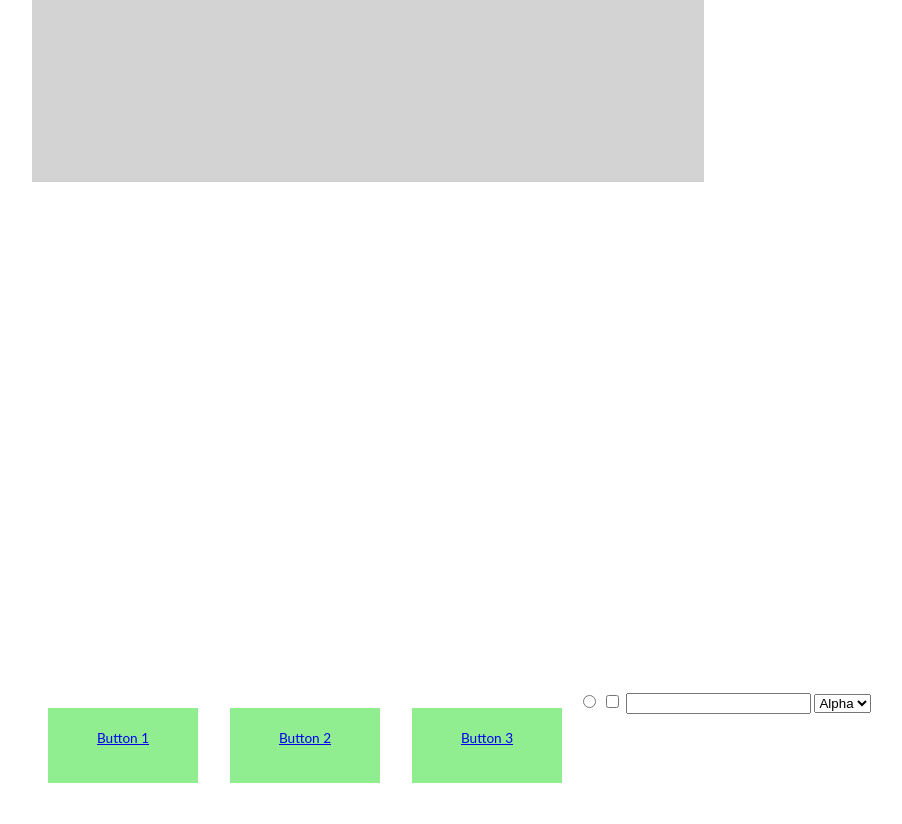
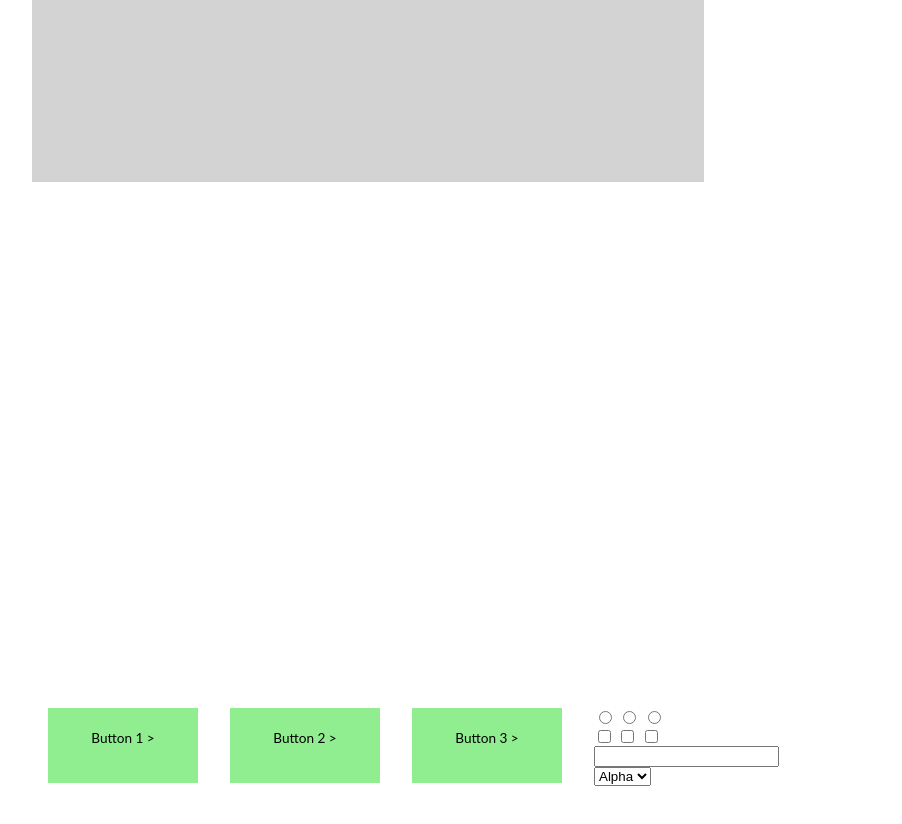
Before and after one commit to rmmasri/viztech-assign1, a plain HTML site: page index.html in a window 1280 px wide. Shown: the top 824 px of the page, without its empty margins (160-1062 px from the left). Drawn offline with nearby package versions, Linux system fonts and the light colour scheme.

Commit message:
Formatting

```diff
--- a/index.html
+++ b/index.html
@@ -12,12 +12,17 @@
 		<div class="dev-log"></div>
 		<div class="controls">
 			<!--include interactive elements here-->
-            <a href="#" class="button" id="button1">Button 1</a>
-            <a href="#" class="button" id="button2">Button 2</a>
-            <a href="#" class="button" id="button3">Button 3</a>
+            <a href="#" class="button" id="button1">Button 1 &gt;</a>
+            <a href="#" class="button" id="button2">Button 2 &gt;</a>
+            <a href="#" class="button" id="button3">Button 3 &gt;</a>
             <form id="form1">
-                <input type="radio" id="radioinput"/>
-                <input type="checkbox" id="checkboxinput"/>
+                <input type="radio" name="radioinput" id="radioinput1"/>
+                <input type="radio" name="radioinput" id="radioinput2"/>
+                <input type="radio" name="radioinput" id="radioinput3"/>
+                <br />
+                <input type="checkbox" name="checkboxinput" id="checkboxinput1"/>
+                <input type="checkbox" name="checkboxinput" id="checkboxinput2"/>
+                <input type="checkbox" name="checkboxinput" id="checkboxinput3"/>
                 <input type="text" id="textinput"/>
                 <select id="selectinput">
                     <option value="alpha">Alpha</option>
--- a/style.css
+++ b/style.css
@@ -75,4 +75,15 @@ html,body{
     line-height: 60px;
     margin: 1rem;
     position: relative;
+    text-decoration: none;
+    color: black;
 }
+
+.controls form{
+    display: block;
+    width: 150px;
+    height: 75%;
+    float: left;
+    margin: 1rem;
+    position: relative;
+}
```
